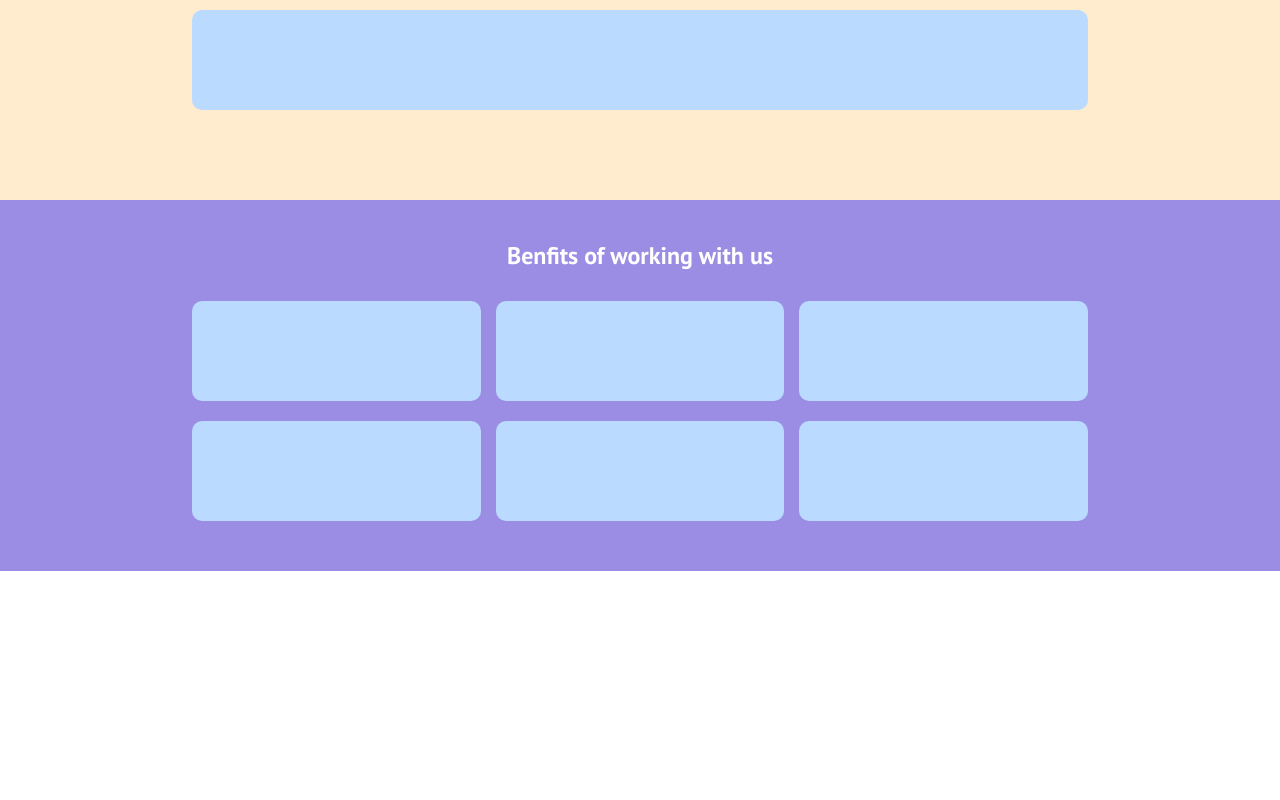
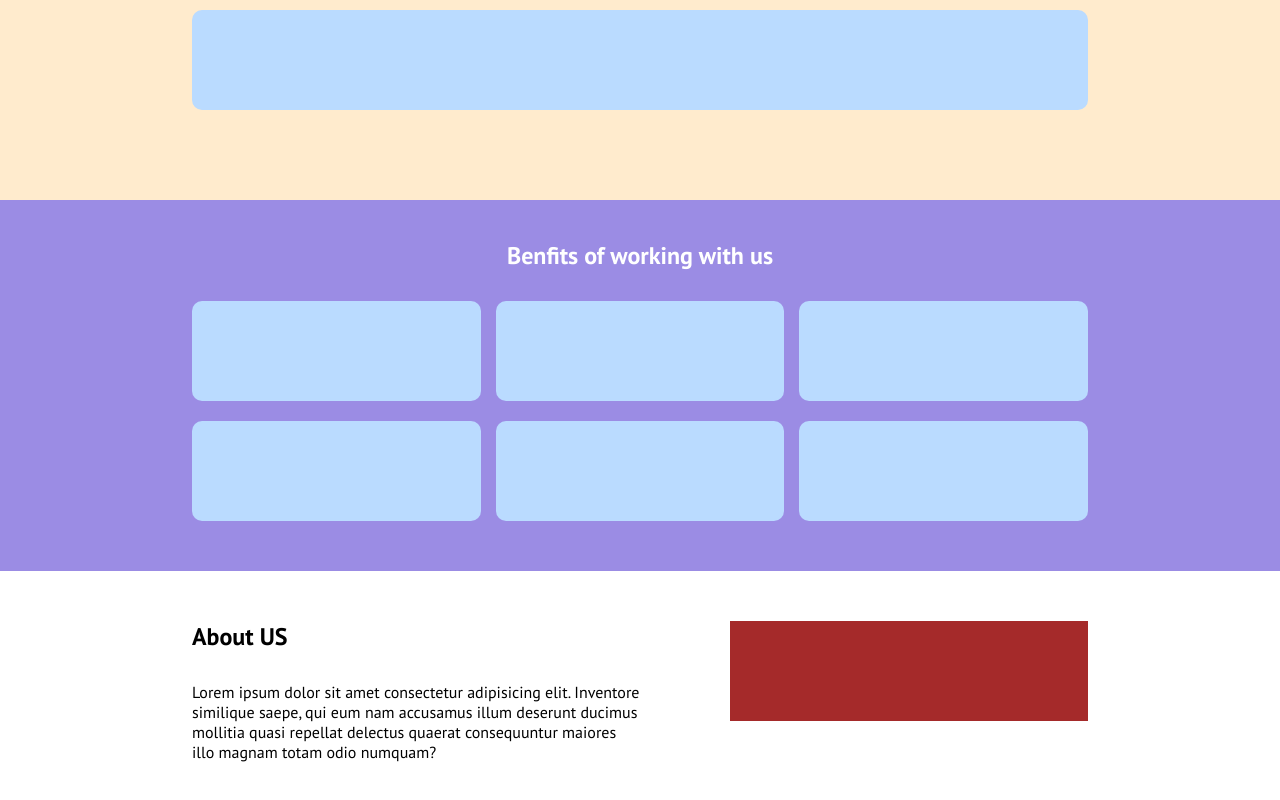
Before and after one commit to ValeriaGiannelli/htmlcss-responsive-layout, a plain HTML site: page index.html in a window 1280 px wide. Shown: the part 1285-2085 px from the top of the page. Before the commit the page ends 1886 px from the top, so only its background shows below. Drawn offline with Linux system fonts and the light colour scheme.

Commit message:
Macro About Us + responsive

```diff
--- a/css/style.css
+++ b/css/style.css
@@ -326,19 +326,40 @@ nav{
 
 
 /* Sezione About Us*/
+#about-us .container{
+    padding-top: 50px;
+}
 
+.cit{
 
+    /* DEBUG */
+    height: 100px;
+    background-color: brown;
+}
 
 /************ RESPONSIVE MAIN - Sezione About Us *************/
 
 /* TABLET */
 @media all and (min-width: 569px){
+    #about-us .container{
+        display: flex;
+        justify-content: space-between;
+    }
 
+    .info-about-us{
+        width: 50%;
+    }
+
+    .cit{
+        width: 40%;
+    }
 }
 
 /* DESKTOP */
 @media all and (min-width: 1025px){
-
+    #about-us .container{
+        width: 70%;
+    }
 
 }
 
--- a/index.html
+++ b/index.html
@@ -147,7 +147,12 @@
             <div class="container">
                 <h2>Benfits of working with us</h2>
                 <div>
-                    <div class="col"></div>
+                    <!-- card -->
+                    <div class="col">
+
+                    </div>
+
+                    <!-- card -->
                     <div class="col"></div>
                     <div class="col"></div>
                     <div class="col"></div>
@@ -159,8 +164,22 @@
         </section>
 
         <!-- sezione About Us -->
-        <section>
+        <section id="about-us">
+            <div class="container">
 
+                <!-- div titolo e paragrafo -->
+                <div class="info-about-us">
+                    <h2>About US</h2>
+                    <p>Lorem ipsum dolor sit amet consectetur adipisicing elit. Inventore similique saepe, qui eum nam accusamus illum deserunt ducimus mollitia quasi repellat delectus quaerat consequuntur maiores illo magnam totam odio numquam?</p>
+                </div>
+
+                <!-- immagine e citazione -->
+                <div class="cit">
+                    <img src="" alt="">
+
+                </div>
+
+            </div>
         </section>
 
         <!-- sezione Get Started -->
```
